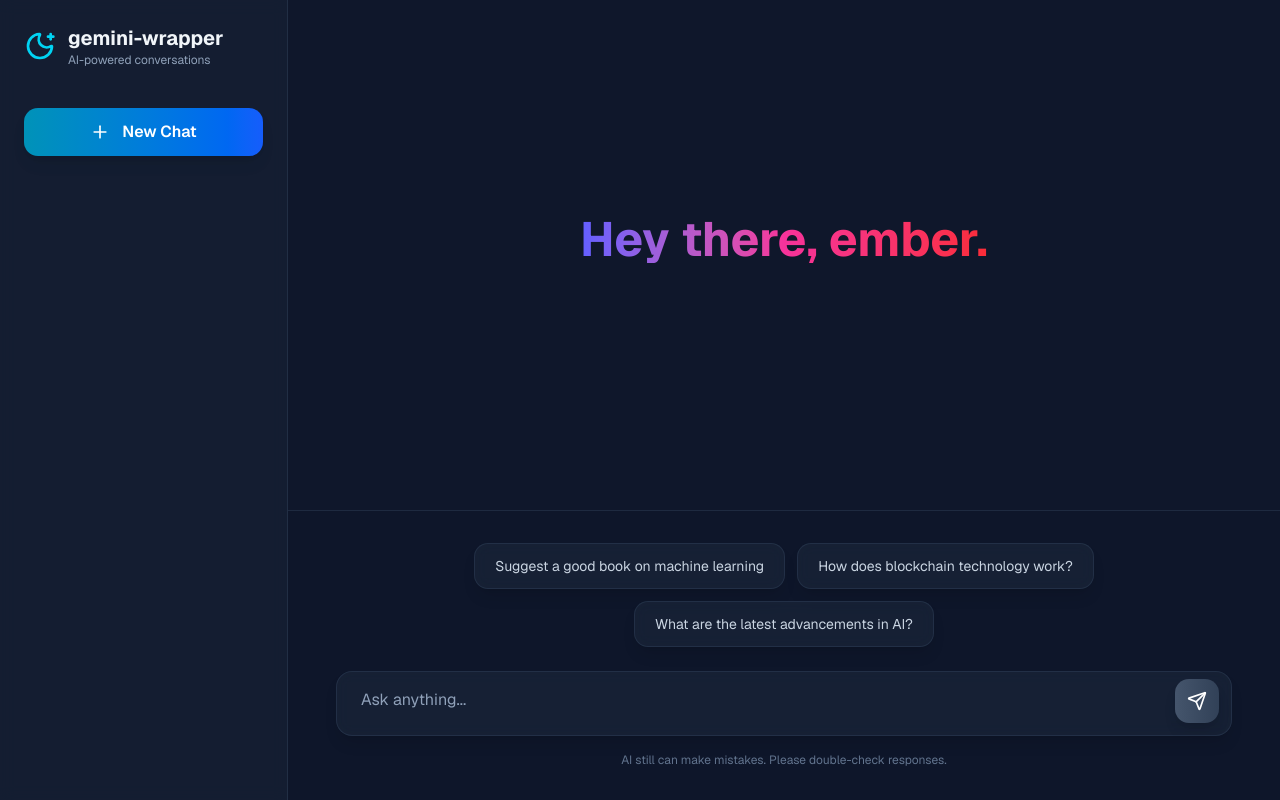
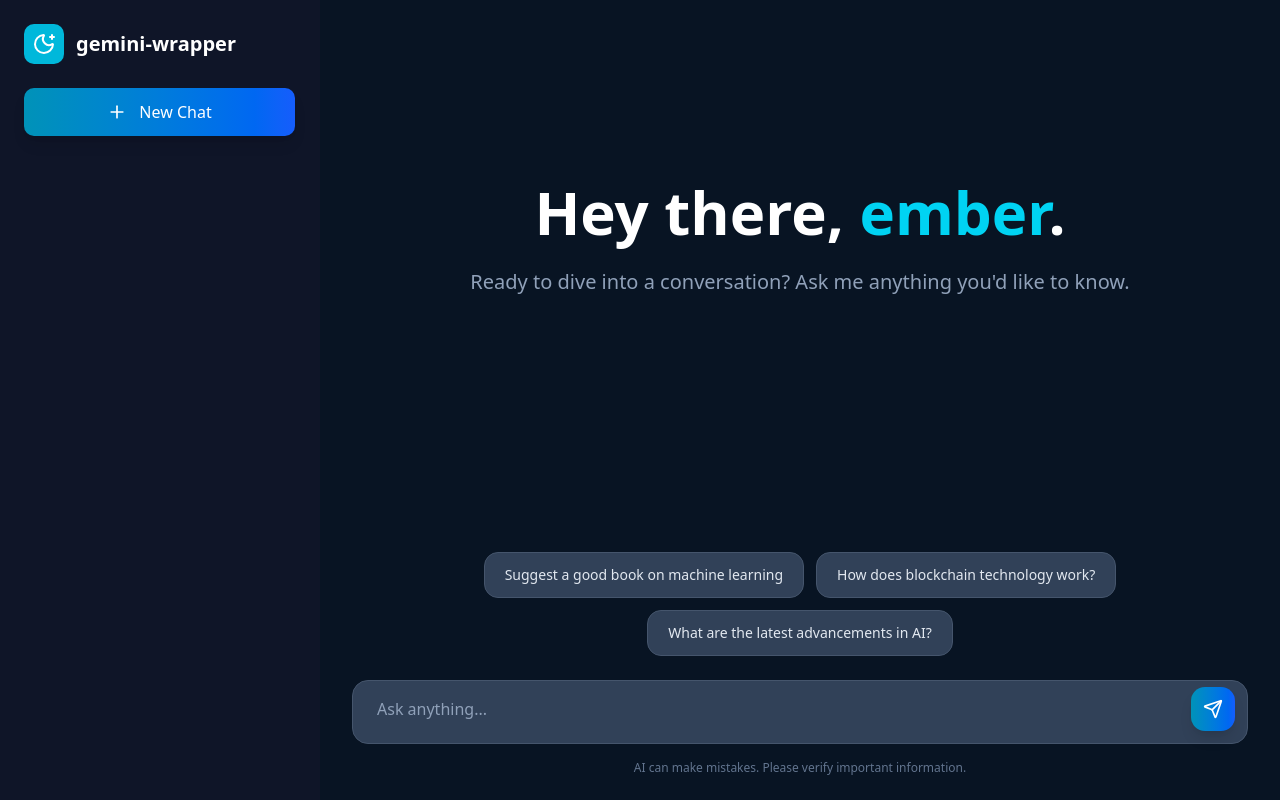
Before and after one commit to ghstx9/geminiwrapper, a Next.js app: page / in a window 1280 px wide. Built offline with nearby package versions, Linux system fonts and the light colour scheme.

Commit message:
improved layout

```diff
--- a/src/app/page.tsx
+++ b/src/app/page.tsx
@@ -54,35 +54,35 @@ const CodeBlock = (props: React.ComponentProps<'code'> & { inline?: boolean }) =
 
     if (inline) {
         return (
-            <code className="bg-slate-800/60 text-cyan-300 px-2 py-1 rounded-md text-sm font-mono border border-slate-700/50" {...restProps}>
+            <code className="bg-slate-800 text-cyan-300 px-2 py-1 rounded-md text-sm font-mono border border-slate-700" {...restProps}>
                 {children}
             </code>
         );
     }
 
     return (
-        <div className="relative group/code-block my-4 rounded-xl overflow-hidden border border-slate-700/50 shadow-lg">
-            <div className="flex items-center justify-between bg-gradient-to-r from-slate-900 to-slate-800 px-4 py-3 border-b border-slate-700/50">
+        <div className="relative group/code-block my-6 rounded-lg overflow-hidden border border-slate-700 bg-slate-900">
+            <div className="flex items-center justify-between bg-slate-800 px-4 py-3 border-b border-slate-700">
                 <span className="text-sm font-medium text-slate-300">{match ? match[1] : 'code'}</span>
                 <button
                     onClick={handleCopyCode}
-                    className="flex items-center gap-2 px-3 py-1.5 rounded-lg bg-slate-800/50 text-slate-400 hover:bg-slate-700 hover:text-slate-200 transition-all duration-200 border border-slate-700/50"
+                    className="flex items-center gap-2 px-3 py-1.5 rounded-md bg-slate-700 text-slate-300 hover:bg-slate-600 hover:text-white transition-colors duration-200 text-xs font-medium"
                     aria-label="Copy code"
                 >
                     {copied ? (
                         <>
                             <Check className="h-4 w-4 text-green-400" />
-                            <span className="text-xs font-medium">Copied!</span>
+                            <span>Copied!</span>
                         </>
                     ) : (
                         <>
                             <Copy className="h-4 w-4" />
-                            <span className="text-xs font-medium">Copy</span>
+                            <span>Copy</span>
                         </>
                     )}
                 </button>
             </div>
-            <pre className="bg-slate-900/80 text-slate-200 p-4 overflow-x-auto scrollbar-thin scrollbar-thumb-slate-600 scrollbar-track-slate-800/50">
+            <pre className="bg-slate-900 text-slate-100 p-4 overflow-x-auto scrollbar-thin scrollbar-thumb-slate-600 scrollbar-track-slate-800">
                 <code className={className} {...restProps}>
                     {children}
                 </code>
@@ -236,7 +236,7 @@ export default function ChatPage() {
         href={href}
         target="_blank"
         rel="noopener noreferrer"
-        className="text-cyan-400 hover:text-cyan-300 underline underline-offset-2 decoration-cyan-400/50 hover:decoration-cyan-300/70 transition-all duration-200 inline-flex items-center gap-1"
+        className="text-cyan-400 hover:text-cyan-300 underline underline-offset-2 decoration-cyan-400/50 hover:decoration-cyan-300 transition-colors duration-200 inline-flex items-center gap-1"
         {...props}
       >
         {children}
@@ -244,17 +244,17 @@ export default function ChatPage() {
       </a>
     ),
     p: ({ children, ...props }) => (
-      <p className="mb-3 last:mb-0 text-slate-100 leading-relaxed" {...props}>
+      <p className="mb-4 last:mb-0 text-slate-100 leading-relaxed" {...props}>
         {children}
       </p>
     ),
     ul: ({ children, ...props }) => (
-      <ul className="list-disc list-inside mb-3 space-y-2 text-slate-100" {...props}>
+      <ul className="list-disc list-inside mb-4 space-y-2 text-slate-100" {...props}>
         {children}
       </ul>
     ),
     ol: ({ children, ...props }) => (
-      <ol className="list-decimal list-inside mb-3 space-y-2 text-slate-100" {...props}>
+      <ol className="list-decimal list-inside mb-4 space-y-2 text-slate-100" {...props}>
         {children}
       </ol>
     ),
@@ -265,22 +265,22 @@ export default function ChatPage() {
     ),
     code: CodeBlock as Components['code'],
     blockquote: ({ children, ...props }) => (
-      <blockquote className="border-l-4 border-gradient-to-b from-cyan-500 to-blue-500 bg-slate-800/30 pl-4 pr-4 py-2 italic text-slate-200 my-4 rounded-r-lg" {...props}>
+      <blockquote className="border-l-4 border-cyan-500 bg-slate-800 pl-4 pr-4 py-3 italic text-slate-200 my-4 rounded-r-lg" {...props}>
         {children}
       </blockquote>
     ),
     h1: ({ children, ...props }) => (
-      <h1 className="text-2xl font-bold text-slate-100 mb-4 mt-6 first:mt-0" {...props}>
+      <h1 className="text-2xl font-bold text-white mb-4 mt-6 first:mt-0" {...props}>
         {children}
       </h1>
     ),
     h2: ({ children, ...props }) => (
-      <h2 className="text-xl font-semibold text-slate-100 mb-3 mt-5 first:mt-0" {...props}>
+      <h2 className="text-xl font-semibold text-white mb-3 mt-6 first:mt-0" {...props}>
         {children}
       </h2>
     ),
     h3: ({ children, ...props }) => (
-      <h3 className="text-lg font-medium text-slate-100 mb-2 mt-4 first:mt-0" {...props}>
+      <h3 className="text-lg font-medium text-white mb-2 mt-4 first:mt-0" {...props}>
         {children}
       </h3>
     ),
@@ -289,135 +289,151 @@ export default function ChatPage() {
   const hasMessages = messages.length > 0;
 
   return (
-    <div className="flex h-screen bg-slate-900 text-white font-sans">
+    <div className="flex h-screen bg-[#081423] text-white">
       {/* desktop sidebar */}
-      <aside className="w-72 bg-slate-800/40 backdrop-blur-sm border-r border-slate-700/50 p-6 hidden md:flex flex-col">
-        <div className="flex items-center gap-3 mb-10">
-            <div className="relative">
-              <MoonStar className="h-8 w-8 text-cyan-400" />
+      <aside className="w-80 bg-[#0F1528] border-r border-[#0F1528] hidden md:flex flex-col">
+        <div className="p-6 border-b border-[#0F1528]">
+          <div className="flex items-center gap-3 mb-6">
+            <div className="h-10 w-10 bg-cyan-500 rounded-lg flex items-center justify-center">
+              <MoonStar className="h-6 w-6 text-white" />
             </div>
             <div>
-              <h1 className="text-xl font-bold text-slate-100">gemini-wrapper</h1>
-              <p className="text-xs text-slate-400">AI-powered conversations</p>
+              <h1 className="text-xl font-bold text-white">gemini-wrapper</h1>
             </div>
           </div>
           <button
             onClick={handleNewChat}
-            className="flex items-center justify-center gap-3 w-full bg-gradient-to-r from-cyan-600 to-blue-600 hover:from-cyan-700 hover:to-blue-700 text-white font-semibold py-3 px-6 rounded-xl transition-all duration-200 transform hover:scale-105 shadow-lg hover:shadow-xl">
+            className="flex items-center justify-center gap-3 w-full bg-gradient-to-r from-cyan-600 to-blue-600 hover:from-cyan-700 hover:to-blue-700 text-white font-medium py-3 px-6 rounded-lg transition-all duration-200 hover:scale-105 shadow-lg"
+          >
             <Plus className="h-5 w-5" />
             <span>New Chat</span>
           </button>
+        </div>
+        <div className="flex-1 p-6">
+          {/* Chat history could go here */}
+        </div>
       </aside>
 
       {/* mobile sidebar overlay */}
       {isMobileSidebarOpen && (
         <div className="fixed inset-0 z-50 md:hidden">
           <div className="fixed inset-0 bg-black/50" onClick={() => setIsMobileSidebarOpen(false)} />
-          <div className="fixed left-0 top-0 h-full w-64 bg-slate-800/95 backdrop-blur-sm border-r border-slate-700/50 p-6 flex flex-col">
-            <div className="flex items-center justify-between mb-8">
+          <div className="fixed left-0 top-0 h-full w-80 bg-slate-800 border-r border-slate-700">
+            <div className="p-6 border-b border-slate-700">
+              <div className="flex items-center justify-between mb-6">
                 <div className="flex items-center gap-3">
-                <div className="relative">
-                  <MoonStar className="h-6 w-6 text-cyan-400" />
+                  <div className="h-10 w-10 bg-cyan-500 rounded-lg flex items-center justify-center">
+                    <MoonStar className="h-6 w-6 text-white" />
                   </div>
                   <div>
-                  <h1 className="text-lg font-bold text-slate-100">gemini-wrapper</h1>
-                  <p className="text-xs text-slate-400">AI Assistant</p>
+                    <h1 className="text-xl font-bold text-white">gemini-wrapper</h1>
+                    <p className="text-sm text-slate-400">AI Assistant</p>
                   </div>
                 </div>
                 <button
                   onClick={() => setIsMobileSidebarOpen(false)}
-                className="p-2 rounded-lg text-slate-400 hover:text-slate-200 hover:bg-slate-700/50 transition-colors"
+                  className="p-2 rounded-lg text-slate-400 hover:text-white hover:bg-slate-700 transition-colors"
                 >
                   <X className="h-5 w-5" />
                 </button>
               </div>
               <button
                 onClick={handleNewChat}
-              className="flex items-center justify-center gap-3 w-full bg-gradient-to-r from-cyan-600 to-blue-600 hover:from-cyan-700 hover:to-blue-700 text-white font-semibold py-3 px-6 rounded-xl transition-all duration-200 transform hover:scale-105 shadow-lg hover:shadow-xl">
+                className="flex items-center justify-center gap-3 w-full bg-gradient-to-r from-cyan-600 to-blue-600 hover:from-cyan-700 hover:to-blue-700 text-white font-medium py-3 px-6 rounded-lg transition-all duration-200 hover:scale-105 shadow-lg"
+              >
                 <Plus className="h-5 w-5" />
                 <span>New Chat</span>
               </button>
             </div>
           </div>
+        </div>
       )}
 
-      <div className="flex-1 flex flex-col">
+      <div className="flex-1 flex flex-col min-w-0">
         {/* mobile header - only show when there are messages */}
         {hasMessages && (
-          <header className="md:hidden bg-slate-800/40 backdrop-blur-sm border-b border-slate-700/50 p-4">
+          <header className="md:hidden bg-slate-800 border-b border-slate-700 p-4">
             <div className="flex items-center justify-between">
               <button
                 onClick={() => setIsMobileSidebarOpen(true)}
-                className="p-2 rounded-lg text-slate-400 hover:text-slate-200 hover:bg-slate-700/50 transition-colors"
+                className="p-2 rounded-lg text-slate-400 hover:text-white hover:bg-slate-700 transition-colors"
               >
                 <Menu className="h-5 w-5" />
               </button>
               <div className="flex items-center gap-3">
-                <div className="relative">
-                  <MoonStar className="h-6 w-6 text-cyan-400" />
+                <div className="h-8 w-8 bg-cyan-500 rounded-lg flex items-center justify-center">
+                  <MoonStar className="h-5 w-5 text-white" />
                 </div>
-                <div>
-                  <h1 className="text-lg font-bold text-slate-100">gemini-wrapper</h1>
+                <h1 className="text-lg font-bold text-white">gemini-wrapper</h1>
               </div>
-              </div>
-              <div className="w-9" /> {/* Spacer for centering */}
+              <div className="w-9" />
             </div>
           </header>
         )}
 
-        <main className="flex-1 overflow-y-auto p-4 md:p-8 scrollbar-thin scrollbar-thumb-cyan-500/30 scrollbar-track-slate-800/40">
+        <main className="flex-1 overflow-y-auto scrollbar-thin scrollbar-thumb-slate-600 scrollbar-track-slate-800">
           {messages.length === 0 && !isLoading ? (
             <div className="flex h-full flex-col">
-                {/* mobile header integrated into welcome screen - only show when no messages */}
-                <div className="md:hidden flex items-center justify-center mb-8">
+              {/* mobile header integrated into welcome screen */}
+              <div className="md:hidden flex items-center justify-center p-6 border-b border-slate-700">
                 <div className="flex items-center gap-3">
-                    <div className="relative">
-                      <MoonStar className="h-6 w-6 text-cyan-400" />
+                  <div className="h-10 w-10 bg-cyan-500 rounded-lg flex items-center justify-center">
+                    <MoonStar className="h-6 w-6 text-white" />
                   </div>
                   <div>
-                      <h1 className="text-lg font-bold text-slate-100">gemini-wrapper</h1>
-                      <p className="text-xs text-slate-400">AI Assistant</p>
+                    <h1 className="text-xl font-bold text-white">gemini-wrapper</h1>
+                    <p className="text-sm text-slate-400">AI Assistant</p>
                   </div>
                 </div>
               </div>
 
-                {/* welcome content - centered on remaining space */}
-                <div className="flex-1 flex items-center justify-center">
+              {/* welcome content */}
+              <div className="flex-1 flex items-center justify-center p-8">
                 <div className="text-center max-w-2xl mx-auto">
-                    <div className="mb-8">
-                      <h1 className="text-4xl md:text-5xl font-bold mb-4 bg-gradient-to-r from-indigo-500 via-pink-500 to-red-500 bg-clip-text text-transparent">
-                        Hey there, ember.
+                  <div className="mb-12">
+                    <h1 className="text-4xl md:text-6xl font-bold mb-6 text-white">
+                      Hey there, <span className="text-cyan-400">ember</span>.
                     </h1>
+                    <p className="text-xl text-slate-400 leading-relaxed">
+                      Ready to dive into a conversation? Ask me anything you'd like to know.
+                    </p>
                   </div>
                 </div>
               </div>
             </div>
           ) : (
-              <div className="max-w-4xl mx-auto space-y-8">
+            <div className="max-w-4xl mx-auto p-6 md:p-8">
+              <div className="space-y-8">
                 {messages.map((msg, index) => (
-                  <div key={index} className={`flex items-start gap-4 ${msg.isUser ? 'justify-end' : 'justify-start'}`}>
-                    {!msg.isUser && (
-                      <div className="flex-shrink-0 h-10 w-10 rounded-full bg-gradient-to-r from-cyan-500 to-blue-500 flex items-center justify-center shadow-lg">
+                  <div key={index} className={`flex items-start gap-4 ${msg.isUser ? 'flex-row-reverse' : ''}`}>
+                    <div className={`flex-shrink-0 h-10 w-10 rounded-full flex items-center justify-center ${
+                      msg.isUser
+                        ? 'bg-slate-700'
+                        : 'bg-cyan-500'
+                    }`}>
+                      {msg.isUser ? (
+                        <User className="h-5 w-5 text-white" />
+                      ) : (
                         <MoonStar className="h-5 w-5 text-white" />
+                      )}
                     </div>
-                    )}
-                    <div className={`group relative rounded-2xl p-5 max-w-3xl shadow-lg ${
+                    <div className={`group relative rounded-2xl p-6 max-w-3xl ${
                       msg.isUser
-                        ? 'bg-gradient-to-r from-cyan-600 to-blue-600 text-white ml-auto'
-                        : 'bg-slate-800/60 backdrop-blur-sm border border-slate-700/50 text-slate-100'
+                        ? 'bg-slate-700 text-white'
+                        : 'bg-slate-800 border border-slate-700 text-slate-100'
                     }`}>
                       {msg.isUser ? (
                         <p className="whitespace-pre-wrap leading-relaxed">{msg.text}</p>
                       ) : (
                         <>
-                          <div className="prose prose-invert prose-slate max-w-none">
+                          <div className="prose prose-invert max-w-none">
                             <ReactMarkdown components={markdownComponents}>
                               {convertUrlsToLinks(msg.text)}
                             </ReactMarkdown>
                           </div>
                           <button
                             onClick={() => handleCopy(msg.text, index)}
-                            className="absolute top-3 right-3 p-2 rounded-lg bg-slate-800/50 backdrop-blur-sm text-slate-400 hover:bg-slate-700/50 hover:text-slate-200 opacity-0 group-hover:opacity-100 transition-all duration-200 border border-slate-700/50"
+                            className="absolute top-4 right-4 p-2 rounded-lg bg-slate-700 text-slate-400 hover:bg-slate-600 hover:text-white opacity-0 group-hover:opacity-100 transition-all duration-200"
                             aria-label="Copy message"
                           >
                             {copiedMessageIndex === index ? (
@@ -429,34 +445,30 @@ export default function ChatPage() {
                         </>
                       )}
                     </div>
-                    {msg.isUser && (
-                      <div className="flex-shrink-0 h-10 w-10 rounded-full bg-gradient-to-r from-slate-600 to-slate-700 flex items-center justify-center shadow-lg">
-                        <User className="h-5 w-5 text-white" />
-                      </div>
-                    )}
                   </div>
                 ))}
                 {isLoading && (
                   <div className="flex items-start gap-4">
-                    <div className="flex-shrink-0 h-10 w-10 rounded-full bg-gradient-to-r from-cyan-500 to-blue-500 flex items-center justify-center shadow-lg">
+                    <div className="flex-shrink-0 h-10 w-10 rounded-full bg-cyan-500 flex items-center justify-center">
                       <MoonStar className="h-5 w-5 text-white" />
                     </div>
-                    <div className="rounded-2xl p-5 max-w-lg bg-slate-800/60 backdrop-blur-sm border border-slate-700/50 shadow-lg">
-                      <div className="flex items-center justify-center space-x-2">
+                    <div className="rounded-2xl p-6 max-w-lg bg-slate-800 border border-slate-700">
+                      <div className="flex items-center space-x-2">
                         <div className="w-2 h-2 bg-cyan-400 rounded-full animate-pulse"></div>
                         <div className="w-2 h-2 bg-cyan-400 rounded-full animate-pulse [animation-delay:0.2s]"></div>
                         <div className="w-2 h-2 bg-cyan-400 rounded-full animate-pulse [animation-delay:0.4s]"></div>
+                        <span className="text-sm text-slate-400 ml-2">Thinking...</span>
                       </div>
-                      <p className="text-xs text-slate-400 mt-2 text-center">Thinking...</p>
                     </div>
                   </div>
                 )}
                 <div ref={messagesEndRef} />
               </div>
+            </div>
           )}
         </main>
 
-        <footer className="p-4 md:p-8 bg-slate-900/50 backdrop-blur-sm border-t border-slate-700/50">
+        <footer className="bg-[#081423] p-4 md:p-6">
           <div className="max-w-4xl mx-auto">
             {messages.length === 0 && !isLoading && promptSuggestions.length > 0 && (
               <div className="flex flex-wrap justify-center gap-3 mb-6">
@@ -464,7 +476,7 @@ export default function ChatPage() {
                   <button
                     key={index}
                     onClick={() => handleSuggestionClick(suggestion)}
-                    className="bg-slate-800/60 backdrop-blur-sm border border-slate-700/50 text-sm text-slate-300 rounded-xl py-3 px-5 hover:bg-slate-700/60 hover:border-cyan-500/50 hover:text-cyan-300 transition-all duration-200 transform hover:scale-105 shadow-lg hover:shadow-xl"
+                    className="bg-slate-700 hover:bg-slate-600 text-slate-200 text-sm rounded-xl py-3 px-5 transition-all duration-200 hover:scale-105 border border-slate-600"
                   >
                     {suggestion}
                   </button>
@@ -472,7 +484,7 @@ export default function ChatPage() {
               </div>
             )}
             <form ref={formRef} onSubmit={handleSubmit} className="relative">
-              <div className="relative rounded-2xl bg-slate-800/60 backdrop-blur-sm border border-slate-700/50 shadow-lg hover:shadow-xl transition-all duration-200">
+              <div className="relative rounded-2xl bg-slate-700 border border-slate-600 hover:border-slate-500 transition-colors duration-200">
                 <textarea
                   ref={textareaRef}
                   value={input}
@@ -480,12 +492,12 @@ export default function ChatPage() {
                   onKeyDown={handleKeyDown}
                   placeholder="Ask anything..."
                   rows={1}
-                  className="w-full bg-transparent py-4 pl-6 pr-16 text-white placeholder-slate-400 focus:outline-none resize-none max-h-48 overflow-y-auto scrollbar-thin scrollbar-thumb-slate-600 scrollbar-track-slate-800/40 rounded-2xl"
+                  className="w-full bg-transparent py-4 pl-6 pr-16 text-white placeholder-slate-400 focus:outline-none resize-none max-h-48 overflow-y-auto scrollbar-thin scrollbar-thumb-slate-600 scrollbar-track-slate-700 rounded-2xl"
                   disabled={isLoading}
                 />
                 <button
                   type="submit"
-                  className="absolute right-3 bottom-3 bg-gradient-to-r from-cyan-600 to-blue-600 hover:from-cyan-700 hover:to-blue-700 disabled:from-slate-600 disabled:to-slate-700 disabled:cursor-not-allowed text-white p-3 rounded-xl transition-all duration-200 flex items-center justify-center transform hover:scale-105 shadow-lg hover:shadow-xl"
+                  className="absolute right-3 bottom-3 bg-gradient-to-r from-cyan-600 to-blue-600 hover:from-cyan-700 hover:to-blue-700 disabled:bg-slate-600 disabled:cursor-not-allowed text-white p-3 rounded-xl transition-all duration-200 hover:scale-105 shadow-lg"
                   disabled={isLoading || !input.trim()}
                   aria-label="Send message"
                 >
@@ -494,7 +506,7 @@ export default function ChatPage() {
               </div>
             </form>
             <p className="text-xs text-center text-slate-500 mt-4">
-              AI still can make mistakes. Please double-check responses.
+              AI can make mistakes. Please verify important information.
             </p>
           </div>
         </footer>
```
Also changed, not shown: src/app/api/chat/route.tsx (+21 -12 lines). Lines whose indentation alone changed are shown as unchanged.
